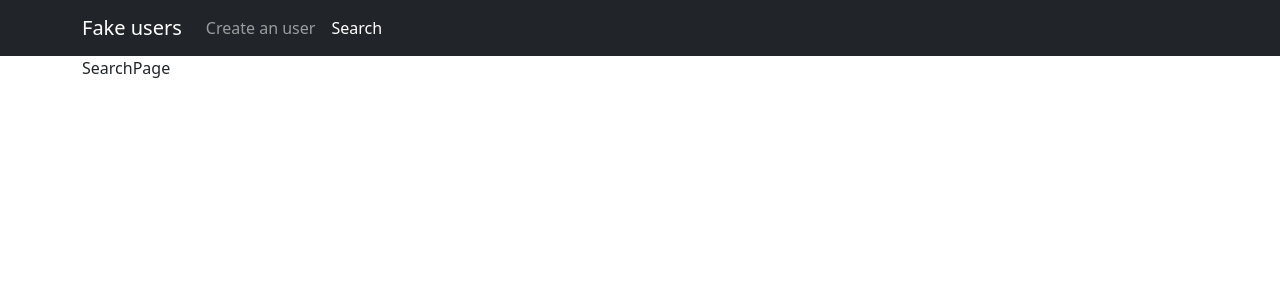
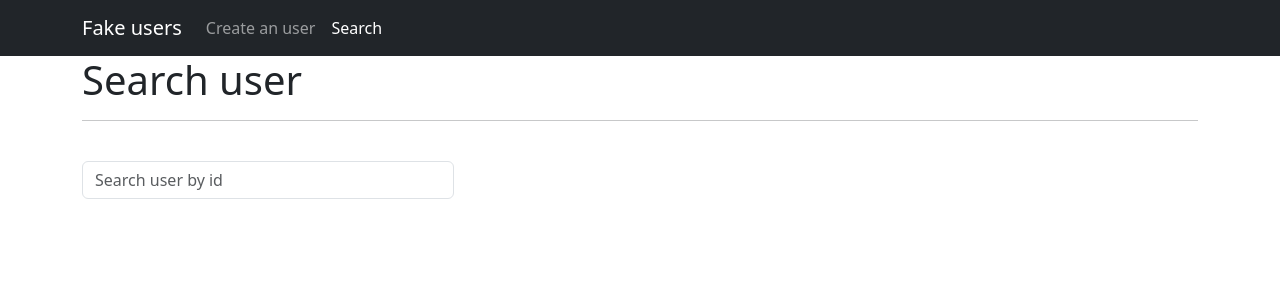
Before and after one commit to jamesferrerg/users, a React (Vite) app: page /search in a window 1280 px wide. Shown: the top 300 px of the page. Built offline with nearby package versions, Linux system fonts and the light colour scheme.

Commit message:
Redux y agregar findbyuserid

```diff
--- a/src/Users/components/UserCard.jsx
+++ b/src/Users/components/UserCard.jsx
@@ -1,7 +1,5 @@
-export const UserCard = ({ users = [] }) => {
+export const UserCard = ({ user }) => {
   return (
-    <div className="row row-cols-1 row-cols-md-2 row-cols-lg-3 g-4">
-    {users.map((user) => (
     <div className="col" key={user.id}>
       <div className="card h-100">
         <div className="d-flex align-items-center g-0">
@@ -13,12 +11,15 @@ export const UserCard = ({ users = [] }) => {
               style={{
                 width: "100px",
                 height: "100px",
-                  objectFit: "contain"
+                objectFit: "contain",
               }}
             />
           </div>
           <div className="card-body">
-              <h5 className="card-title" style={{ color: '#64A50B', fontSize: '1rem' }}>
+            <h5
+              className="card-title"
+              style={{ color: "#64A50B", fontSize: "1rem" }}
+            >
               {user.first_name} {user.last_name}
             </h5>
             <p className="card-text small text-muted mb-0">{user.email}</p>
@@ -26,7 +27,5 @@ export const UserCard = ({ users = [] }) => {
         </div>
       </div>
     </div>
-    ))}
-  </div>
   );
 };
--- a/src/Users/pages/HomePage.jsx
+++ b/src/Users/pages/HomePage.jsx
@@ -21,7 +21,13 @@ export const HomePage = () => {
       <hr />
       <br />
       <span>{ isLoading ? 'Loading...' : '' }</span>
-      <UserCard users={users.data} />
+      <div className="row row-cols-1 row-cols-md-2 row-cols-lg-3 g-4">
+        {
+          users.data?.map((user) => (
+            <UserCard user={user} key={user.id} />
+          ))
+        }
+      </div>
       <br />
       <Pagination
         currentPage={users.page}
--- a/src/Users/pages/SearchPage.jsx
+++ b/src/Users/pages/SearchPage.jsx
@@ -1,7 +1,51 @@
-import React from 'react'
+import { useState } from "react";
+import { useDispatch, useSelector } from "react-redux";
+import { getUserById, clearUser } from "../../store/slices";
+import { UserCard } from "../components";
 
 export const SearchPage = () => {
+  const dispatch = useDispatch();
+  const { isLoadingUser, user, errorUser } = useSelector(
+    (state) => state.users
+  );
+  const [userId, setUserId] = useState("");
+
+  const onSubmit = (event) => {
+    event.preventDefault();
+  };
+
+  const onSearchUser = (newUserId) => {
+    setUserId(newUserId);
+    if (newUserId.trim() === "") {
+      dispatch(clearUser());
+      return;
+    }
+    dispatch(getUserById(newUserId));
+  };
+
   return (
-    <div className="container">SearchPage</div>
-  )
-}
+    <div className="container">
+      <h1>Search user</h1>
+      <hr />
+      <br />
+      <div className="col-md-4">
+        <form onSubmit={onSubmit}>
+          <input
+            type="text"
+            className="form-control"
+            placeholder="Search user by id"
+            value={userId}
+            onChange={(e) => onSearchUser(e.target.value)}
+          />
+        </form>
+        <br />
+        {userId.trim() !== "" &&
+          (errorUser ? (
+            <div className="alert alert-danger">User not found!</div>
+          ) : (
+            user && <UserCard user={user.user.data} />
+          ))}
+      </div>
+    </div>
+  );
+};
--- a/src/store/slices/thunks.js
+++ b/src/store/slices/thunks.js
@@ -1,5 +1,5 @@
 import { usersApi } from "../../api/usersApi";
-import { setMainUsers, startLoadingUsers } from "./usersSlice"
+import { setMainUsers, startLoadingUsers, startLoadingUser, setUser, setErrorUser } from "./usersSlice"
 
 export const getUsers = ( page ) => {
     return async(dispatch, getState) => {
@@ -10,3 +10,15 @@ export const getUsers = ( page ) => {
         dispatch(setMainUsers({users: data, page: page}));
     }
 }
+
+export const getUserById = ( userId ) => {
+    return async(dispatch, getState) => {
+        dispatch(startLoadingUser());
+        try {
+            const { data } = await usersApi.get(`users/${ userId }`)
+            dispatch(setUser({user: data}));
+        } catch (error) {
+            dispatch(setErrorUser({errorUser: error}))
+        }
+    }
+}
--- a/src/store/slices/usersSlice.js
+++ b/src/store/slices/usersSlice.js
@@ -1,11 +1,14 @@
-import { createSlice } from '@reduxjs/toolkit';
+import { createSlice } from "@reduxjs/toolkit";
 
 export const usersSlice = createSlice({
-    name: 'users',
+  name: "users",
   initialState: {
     page: 1,
     users: [],
-        isLoading: false
+    user: null,
+    isLoading: false,
+    isLoadingUser: false,
+    errorUser: null,
   },
   reducers: {
     startLoadingUsers: (state) => {
@@ -16,9 +19,30 @@ export const usersSlice = createSlice({
       state.page = action.payload.page;
       state.users = action.payload.users;
     },
-    }
+    startLoadingUser: (state) => {
+      state.isLoadingUser = true;
+      state.errorUser = null;
+    },
+    setUser: (state, action) => {
+      state.isLoadingUser = false;
+      state.user = action.payload;
+    },
+    setErrorUser: (state, action) => {
+      state.isLoadingUser = false;
+      state.errorUser = action.payload;
+    },
+    clearUser: (state) => {
+      state.user = null;
+      state.errorUser = null;
+    },
+  },
 });
 
-
-// Action creators are generated for each case reducer function
-export const { startLoadingUsers, setMainUsers } = usersSlice.actions;
+export const {
+  startLoadingUsers,
+  setMainUsers,
+  startLoadingUser,
+  setUser,
+  setErrorUser,
+  clearUser,
+} = usersSlice.actions;
```
Lines whose indentation alone changed are shown as unchanged.
